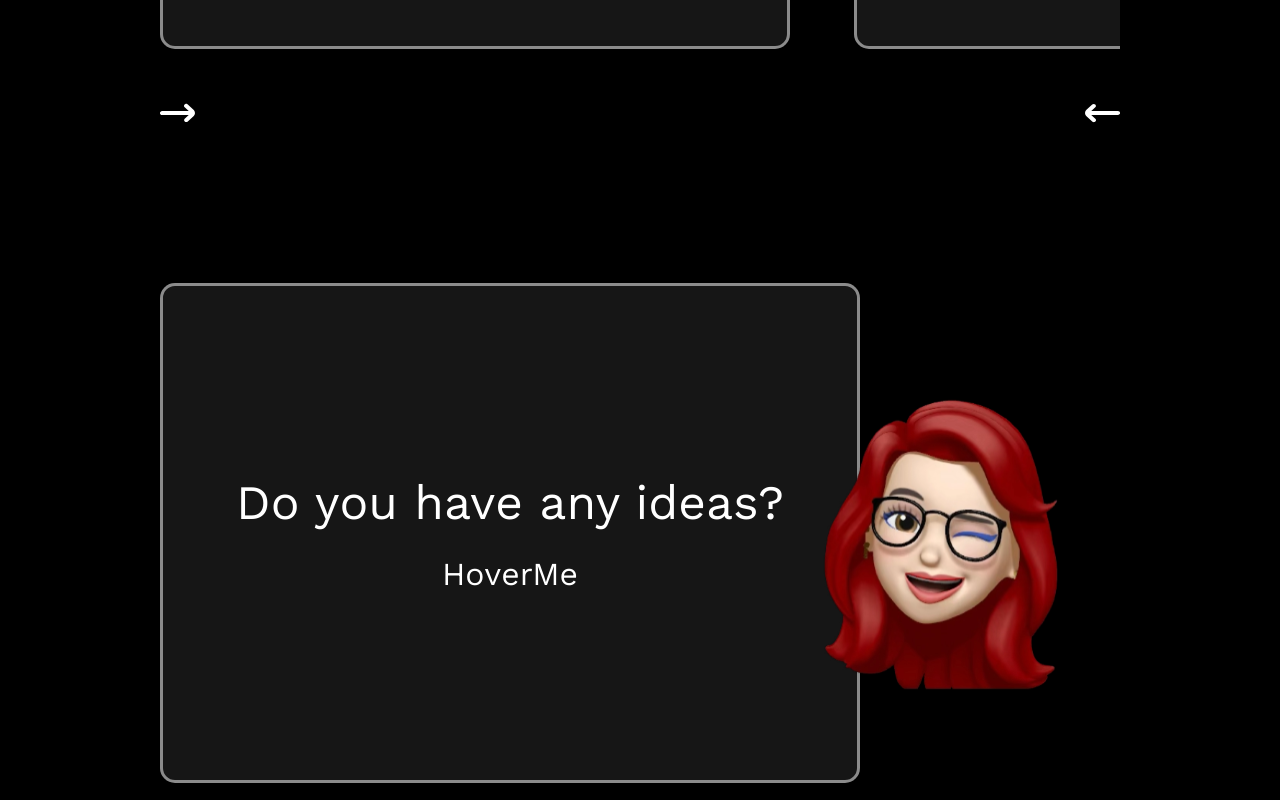
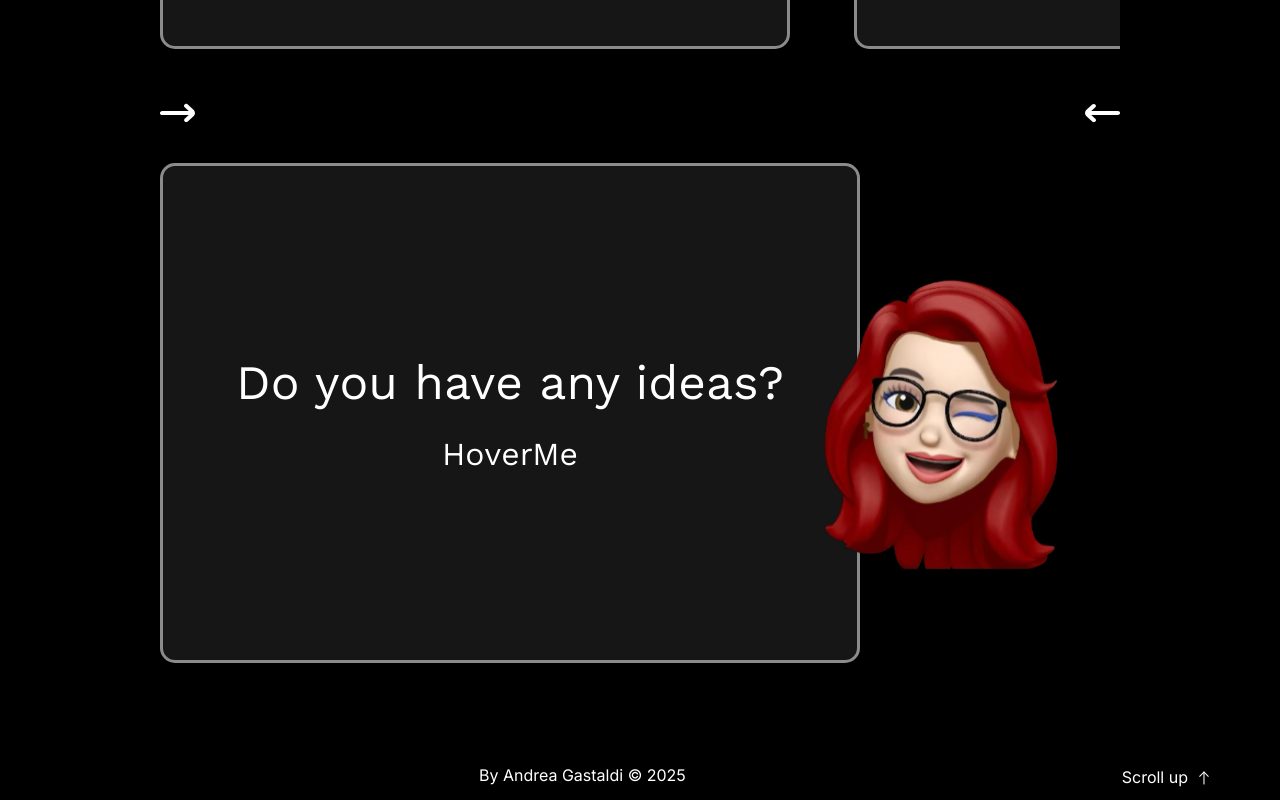
Before and after one commit to ccolombo95/andrea-gastaldi, a React (Vite) app: page /home in a window 1280 px wide. Shown: the part 1520-2320 px from the top of the page. Built offline with nearby package versions, Linux system fonts and the light colour scheme.

Commit message:
responsive +1440px

```diff
--- a/src/sections/Home/ContactSection/ContactSection.module.scss
+++ b/src/sections/Home/ContactSection/ContactSection.module.scss
@@ -1,5 +1,5 @@
 .contactSection {
-  min-height: 100vh;
+  min-height: 70vh;
   width: 100%;
   display: inline-flex;
   justify-content: space-between;
@@ -117,14 +117,6 @@
         margin-left: 25px;
       }
     }
-  }
-}
-
-// Breakpoints Responsive
-// Laptops/monitores medianos
-@media (max-width: 1440px) {
-  .contactSection {
-    // background: red !important;
   }
 }
 
--- a/src/sections/Home/ProjectsSection/ProjectsSection.module.scss
+++ b/src/sections/Home/ProjectsSection/ProjectsSection.module.scss
@@ -1,5 +1,5 @@
 .projectsSection {
-  min-height: 100vh;
+  min-height: 60vh;
   display: flex;
   flex-direction: column;
   justify-content: flex-start;
```
